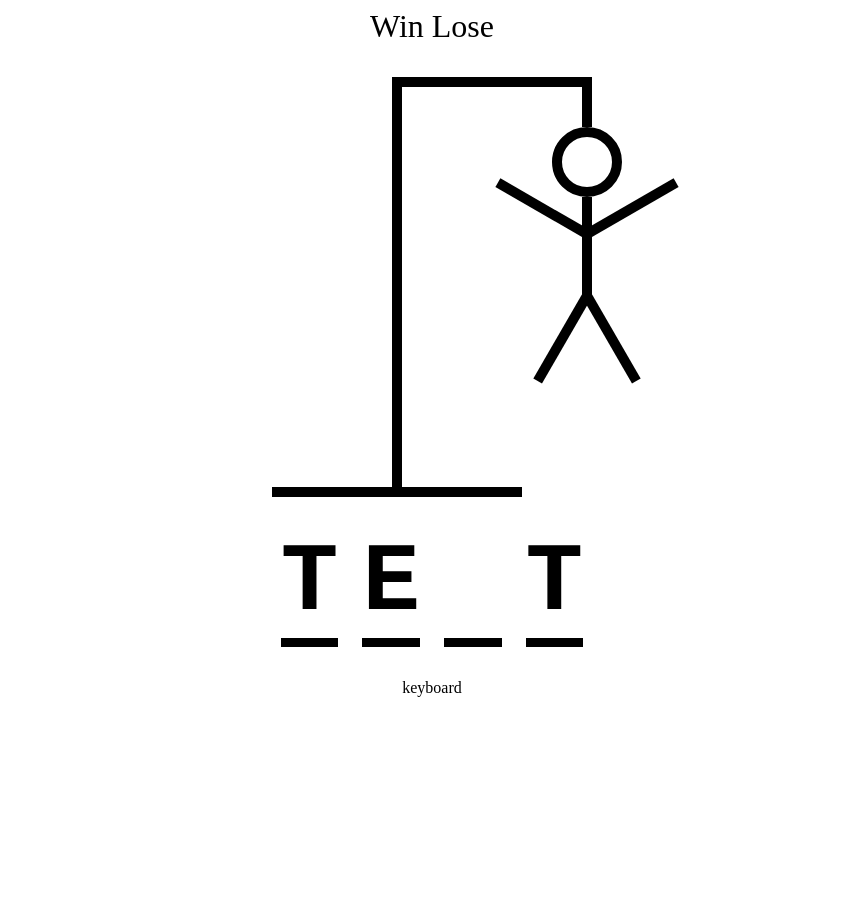
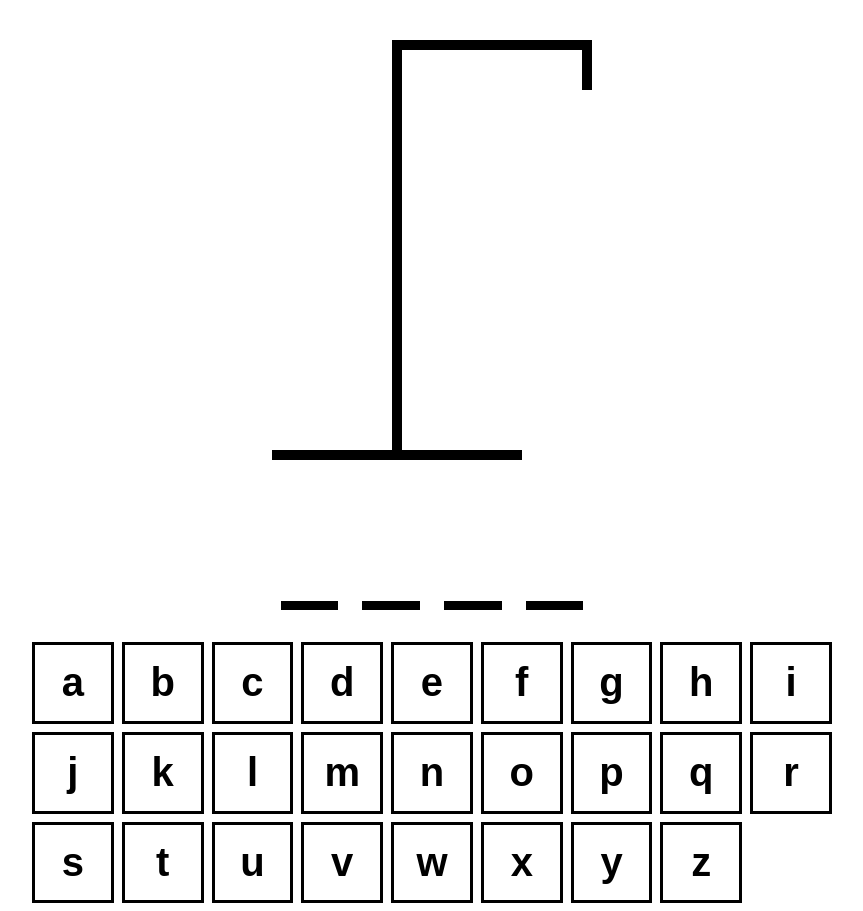
Before and after one commit to worm-codes/Hangman-TypeScript-Exercise, a React (Vite) app: page / in a window 1280 px wide. Shown: the whole page, without its empty margins (208-1071 px from the left). Before the commit the page ends 800 px from the top, so only its background shows below. Built offline with nearby package versions, Linux system fonts and the light colour scheme.

Commit message:
keyboard handled and All logic applied to game

```diff
--- a/package.json
+++ b/package.json
@@ -16,6 +16,7 @@
   "devDependencies": {
     "@types/react": "^18.0.24",
     "@types/react-dom": "^18.0.8",
+    "@types/styled-components": "^5.1.26",
     "@vitejs/plugin-react": "^2.2.0",
     "typescript": "^4.6.4",
     "vite": "^3.2.3"
--- a/src/App.tsx
+++ b/src/App.tsx
@@ -1,17 +1,74 @@
-import { useState } from "react"
+import { useCallback, useEffect, useState } from "react"
 import words from "./wordList.json"
 import {HangmanDrawing,HangmanWord,Keyboard} from "./components/index"
 import styled from 'styled-components'
+
+const getWord=()=>(words[Math.floor(Math.random()*words.length)])
+
 const App=()=> {
-  const [wordToGuess, setWordToGuess]= useState(()=>{
-    return words[Math.floor(Math.random()*words.length)]
-  })
-  console.log(wordToGuess)
+  const [wordToGuess, setWordToGuess]= useState(getWord())
+  const [guessedLetters, setGuessedLetters]=useState<string[]>([])
+  const inCorrectLetters=guessedLetters.filter(letter=>!wordToGuess.includes(letter))
+
+  const isLoser=inCorrectLetters.length>=6
+  const isWinner=wordToGuess.split('').every(letter=>guessedLetters.includes(letter))
+
+  const addGuessedLetter=useCallback((letter:string)=>{
+    if(guessedLetters.includes(letter)||isLoser||isWinner) return
+
+    setGuessedLetters(currentLetters=>[...currentLetters,letter])
+
+  },[guessedLetters,isWinner,isLoser])
+
+
+
+
+
+  useEffect(()=>{
+  const handler=(e:KeyboardEvent)=>{
+   const key=e.key
+   if(!key.match(/^[a-z]$/)) return
+
+   e.preventDefault()
+   addGuessedLetter(key)
+  }
+  document.addEventListener('keypress',handler)
+
+  return ()=>{
+    document.removeEventListener('keypress',handler)
+  }
+
+  },[guessedLetters])
+
+  useEffect(()=>{
+   const handler=(e:KeyboardEvent)=>{
+   const key=e.key
+   if(key!=='Enter') return
+   e.preventDefault()
+   setGuessedLetters([])
+   setWordToGuess(getWord())
+  }
+  document.addEventListener('keypress',handler)
+
+  return ()=>{
+    document.removeEventListener('keypress',handler)
+  }
+
+  },[])
   return  <WrapperContainer>
-    <WinOrLose>Win Lose</WinOrLose>
-    <HangmanDrawing/>
-    <HangmanWord/>
-    <Keyboard/>
+    <WinOrLose>
+      {isWinner&&"We have a winner !!!- Refresh or Press enter to play again"}
+      {isLoser&&"Nice Try !!!- Refresh or Press enter to play again"}
+    </WinOrLose>
+    <HangmanDrawing numberOfGuesses={inCorrectLetters.length}/>
+    <HangmanWord showAnswer={isLoser} guessedLetters={guessedLetters} wordToGuess={wordToGuess}/>
+    <KeyboardContainer>
+    <Keyboard
+    disabled={isWinner||isLoser}
+    activeLetters={guessedLetters.filter(letter=>wordToGuess.includes(letter))}
+    inActiveLetters={inCorrectLetters}
+    addGuessedLetter={addGuessedLetter}/>
+    </KeyboardContainer>
   </WrapperContainer>
 
 }
@@ -31,3 +88,6 @@ const WinOrLose=styled.div`
   font-size: 2rem;
   text-align: center;
 `
+const KeyboardContainer=styled.div`
+  align-self: stretch;
+`
--- a/src/components/HangmanDrawing.tsx
+++ b/src/components/HangmanDrawing.tsx
@@ -1,13 +1,14 @@
 import styled from "styled-components"
-const HangmanDrawing = () => {
+type HangmanDrawingProps={
+    numberOfGuesses:number
+}
+
+const HangmanDrawing = ({numberOfGuesses}:HangmanDrawingProps) => {
+    const BODY=[<Head/>,<Body/>,<RightArm/>,<LeftArm/>,<RightLeg/>,
+<LeftLeg/>,]
   return (
     <Rack>
-        <Head/>
-        <Body/>
-        <RightArm/>
-        <LeftArm/>
-        <RightLeg/>
-        <LeftLeg/>
+        {BODY.slice(0,numberOfGuesses)}
         <Acnhor4/>
         <Acnhor3/>
        <Acnhor2/>
--- a/src/components/HangmanWord.tsx
+++ b/src/components/HangmanWord.tsx
@@ -1,13 +1,17 @@
 import styled from "styled-components"
-
-const HangmanWord = () => {
-    const word='test'
-    const guessedLetters=['t','e']
+type HangmanWordProps={
+  wordToGuess:string,
+  guessedLetters:string[],
+  showAnswer?:boolean
+}
+const HangmanWord = ({wordToGuess,guessedLetters,showAnswer=false}:HangmanWordProps) => {
   return (
     <WordContainer>
-
-        {word.split('').map((letter,index)=>( <UnderLine key={index}>
-        <Letter correct={guessedLetters.includes(letter)}>{letter}</Letter>
+        {wordToGuess.split('').map((letter,index)=>( <UnderLine key={index}>
+        <Letter
+        remainingLetters={!guessedLetters.includes(letter)||showAnswer}
+        isCorrect={guessedLetters.includes(letter)||showAnswer}
+        >{letter}</Letter>
       </UnderLine>))}
     </WordContainer>
   )
@@ -26,6 +30,11 @@ const WordContainer=styled.div`
 const UnderLine=styled.div`
   border-bottom: 0.1em solid black;
 `
-const Letter=styled.div`
-  visibility: ${({correct})=>correct?'visible':'hidden'};;
+interface LettterProps {
+  readonly isCorrect: boolean;
+  readonly remainingLetters: boolean;
+}
+const Letter=styled.div<LettterProps>`
+  visibility: ${({isCorrect})=>isCorrect?'visible':'hidden'};;
+  color:${({remainingLetters})=>remainingLetters?'red':'black'}
 `
--- a/src/components/Keyboard.tsx
+++ b/src/components/Keyboard.tsx
@@ -1,10 +1,52 @@
-
-const Keyboard = () => {
+import styled from "styled-components"
+import KEYS from "./keys.json"
+type KeyboardProps={
+  activeLetters:string[],
+  inActiveLetters:string[],
+  addGuessedLetter:(letter:string)=>void,
+  disabled?:boolean
+}
+const Keyboard = ({activeLetters,inActiveLetters,addGuessedLetter,disabled}:KeyboardProps) => {
   return (
     <div>
-      keyboard
+      <KeyboardWrapper>
+        {KEYS.map((key)=>{
+        const isActive=activeLetters.includes(key)
+        const isInActive=inActiveLetters.includes(key)
+         return <KeyboardKey
+          onClick={()=>addGuessedLetter(key)}
+          disabled={isActive||isInActive||disabled}
+          isActive={isActive}
+          isInActive={isInActive}>{key}</KeyboardKey>
+})}
+      </KeyboardWrapper>
     </div>
   )
 }
 
 export default Keyboard
+
+const KeyboardWrapper=styled.div`
+  display: grid;
+  grid-template-columns: repeat(auto-fit,minmax(75px,1fr));
+  gap: 0.5rem;
+`
+interface KeyboardButtonProps {
+  readonly isActive: boolean;
+  readonly isInActive: boolean;
+}
+const KeyboardKey=styled.button<KeyboardButtonProps>`
+  width: 100%;
+  border: 3px solid black;
+  background: none;
+  aspect-ratio: 1/1;
+  font-size: 2.5rem;
+  font-weight: bold;
+  cursor: pointer;
+  color: ${({isActive})=>isActive?'white':'black'};
+  &:hover:not(:disabled),&:focus:not(:disabled){
+    background-color: hsl(200,100%,75%);
+  }
+  background-color: ${({isActive})=>isActive?'hsl(200,100%,50%)':''};
+  opacity:${({isInActive})=>isInActive?'0.3':''}
+`
--- /dev/null
+++ b/src/components/keys.json
@@ -0,0 +1,28 @@
+[
+  "a",
+  "b",
+  "c",
+  "d",
+  "e",
+  "f",
+  "g",
+  "h",
+  "i",
+  "j",
+  "k",
+  "l",
+  "m",
+  "n",
+  "o",
+  "p",
+  "q",
+  "r",
+  "s",
+  "t",
+  "u",
+  "v",
+  "w",
+  "x",
+  "y",
+  "z"
+]
```
Also changed, not shown: 1 other file (tests, documents, lock files or other folders).
